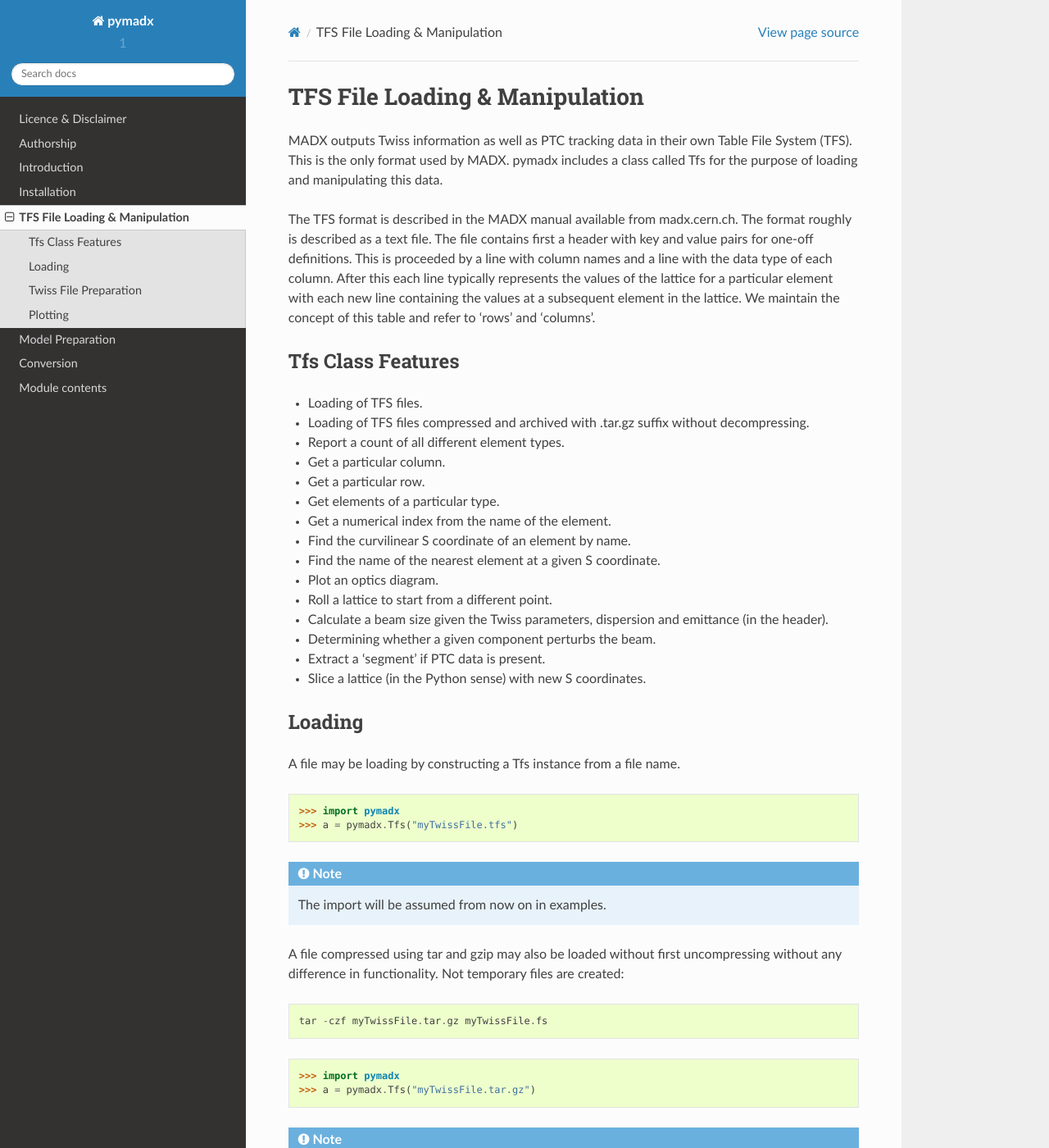
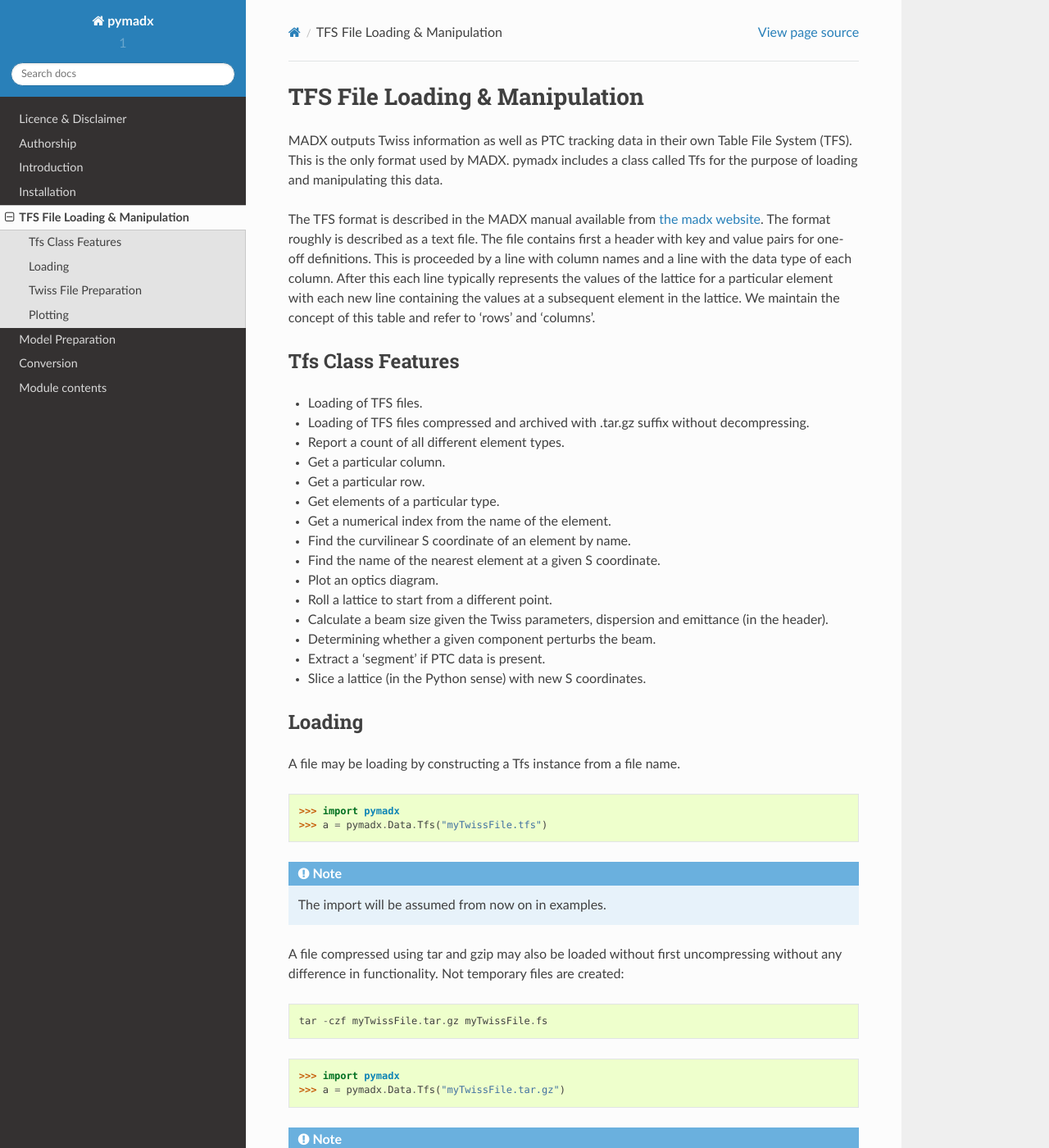
Before and after one commit to nikitakuklev/pymadx3, a Sphinx documentation site: the page built from docs/source/tfsloading.rst, in a window 1280 px wide and 1400 px high. Shown: the whole window at 82% size. Built offline with Sphinx 7.4.7 and the Read the Docs theme 2.0.0, drawn with Linux system fonts in a browser that asks for light colours.

Commit message:
Documentation fixes.

```diff
--- a/Plot.py
+++ b/Plot.py
@@ -189,7 +189,7 @@
 
     Note you can use matplotlib's gcf() 'get current figure' as an argument.
 
-    AddMachineLatticeToFigure(gcf(), 'afile.tfs')
+    >>> pymadx.Plot.AddMachineLatticeToFigure(gcf(), 'afile.tfs')
 
     A pymadx.Tfs class instance or a string specifying a tfs file can be
     supplied as the second argument interchangeably.
--- a/docs/source/tfsloading.rst
+++ b/docs/source/tfsloading.rst
@@ -6,7 +6,8 @@
 File System (TFS). This is the only format used by MADX. pymadx includes a class
 called Tfs for the purpose of loading and manipulating this data.
 
-The TFS format is described in the MADX manual available from madx.cern.ch. The format
+The TFS format is described in the MADX manual available from `the madx website <http://madx.web.cern.ch>`_.
+The format
 roughly is described as a text file. The file contains first a header with key and
 value pairs for one-off definitions. This is proceeded by a line
 with column names and a line with the data type of each column. After this each line
@@ -40,7 +41,7 @@
 A file may be loading by constructing a Tfs instance from a file name.
 
 >>> import pymadx
->>> a = pymadx.Tfs("myTwissFile.tfs")
+>>> a = pymadx.Data.Tfs("myTwissFile.tfs")
 
 .. note:: The import will be assumed from now on in examples.
 
@@ -50,7 +51,7 @@
   tar -czf myTwissFile.tar.gz myTwissFile.fs
 
 >>> import pymadx
->>> a = pymadx.Tfs("myTwissFile.tar.gz")
+>>> a = pymadx.Data.Tfs("myTwissFile.tar.gz")
 
 .. note:: The detection of a compressed file is based on 'tar' or 'gz' existing
 	  in the file name.
```
